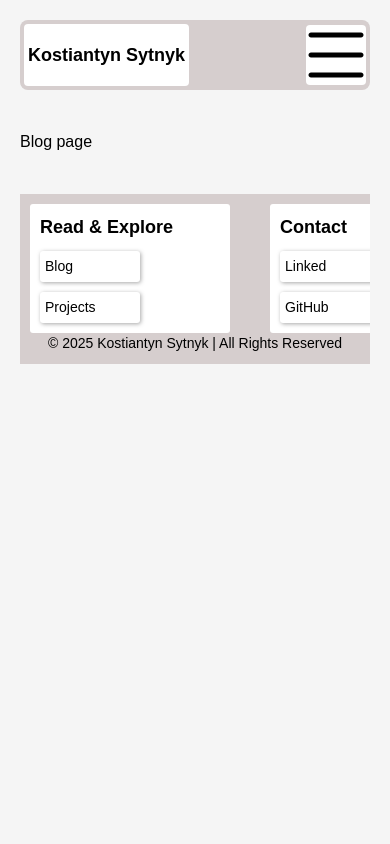
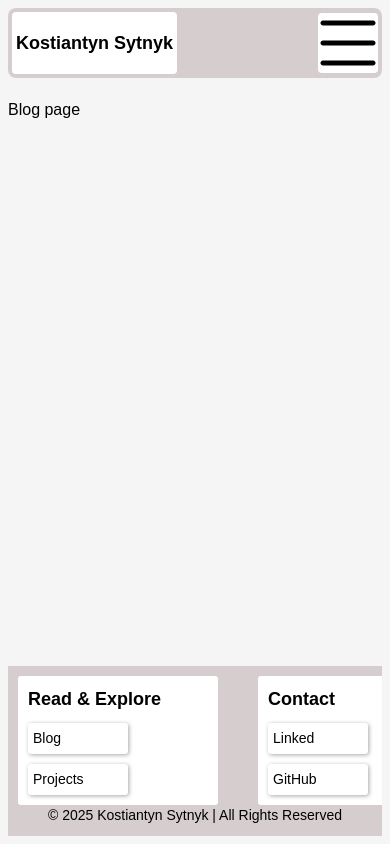
Before and after one commit to Kumala3/Personal-website, a Next.js app in the folder personal-website/: page /blog in a window 390 px wide. Built offline with nearby package versions, Linux system fonts and the light colour scheme; a web font is replaced by a local one.

Commit message:
Sticky Header & Footer

```diff
--- a/personal-website/src/app/(main)/blog/page.tsx
+++ b/personal-website/src/app/(main)/blog/page.tsx
@@ -1,7 +1,7 @@
 export default function Blog () {
     return (
-        <div>
+        <>
             Blog page
-        </div>
+        </>
     )
 }
--- a/personal-website/src/app/(main)/layout.tsx
+++ b/personal-website/src/app/(main)/layout.tsx
@@ -6,10 +6,10 @@ export default function MainLayout ({
     children,
 }: Readonly<{children: React.ReactNode}>) {
     return (
-        <div>
+        <>
             <NavBar/>
             <div className="mainContent">{children}</div>
             <Footer/>
-        </div>
+        </>
     )
 }
--- a/personal-website/src/app/globals.css
+++ b/personal-website/src/app/globals.css
@@ -65,19 +65,41 @@
   }
 } */
 
+html,
 body {
   color: var(--foreground);
   background-color: var(--background-color-base);
   font-family: var(--font-tomorrow);
   font-size: var(--font-base);
+  height: 100%;
+  padding: 0;
+  margin: 0;
 }
 .rootContainer {
   padding: 20px;
   display: flex;
   min-height: 100vh;
+  width: 100%;
   flex-direction: column;
 }
+
 .mainContent {
+  flex-grow: 1;
+  height: 100%;
   padding-bottom: 40px;
   padding-top: 40px;
 }
+
+@media (max-width: 767px){
+  .rootContainer{
+    padding: 8px;
+    min-height: 100vh;
+  }
+
+  .mainContent{
+    flex-grow: 1;
+    height: 100%;
+    padding-bottom: 20px;
+    padding-top: 20px;
+  }
+}
--- a/personal-website/src/styles/footer.module.css
+++ b/personal-website/src/styles/footer.module.css
@@ -58,4 +58,6 @@
   text-align: left;
   font-size: 14px;
   color: #000;
+  flex-shrink: 0;
+  flex-grow: 0;
 }
--- a/personal-website/src/styles/header.module.css
+++ b/personal-website/src/styles/header.module.css
@@ -49,6 +49,8 @@
   background-color: #d6cece;
   min-height: 70px;
   height: 90px;
+  flex-shrink: 0;
+  flex-grow: 0;
 }
 .menuModal {
   display: none;
```
